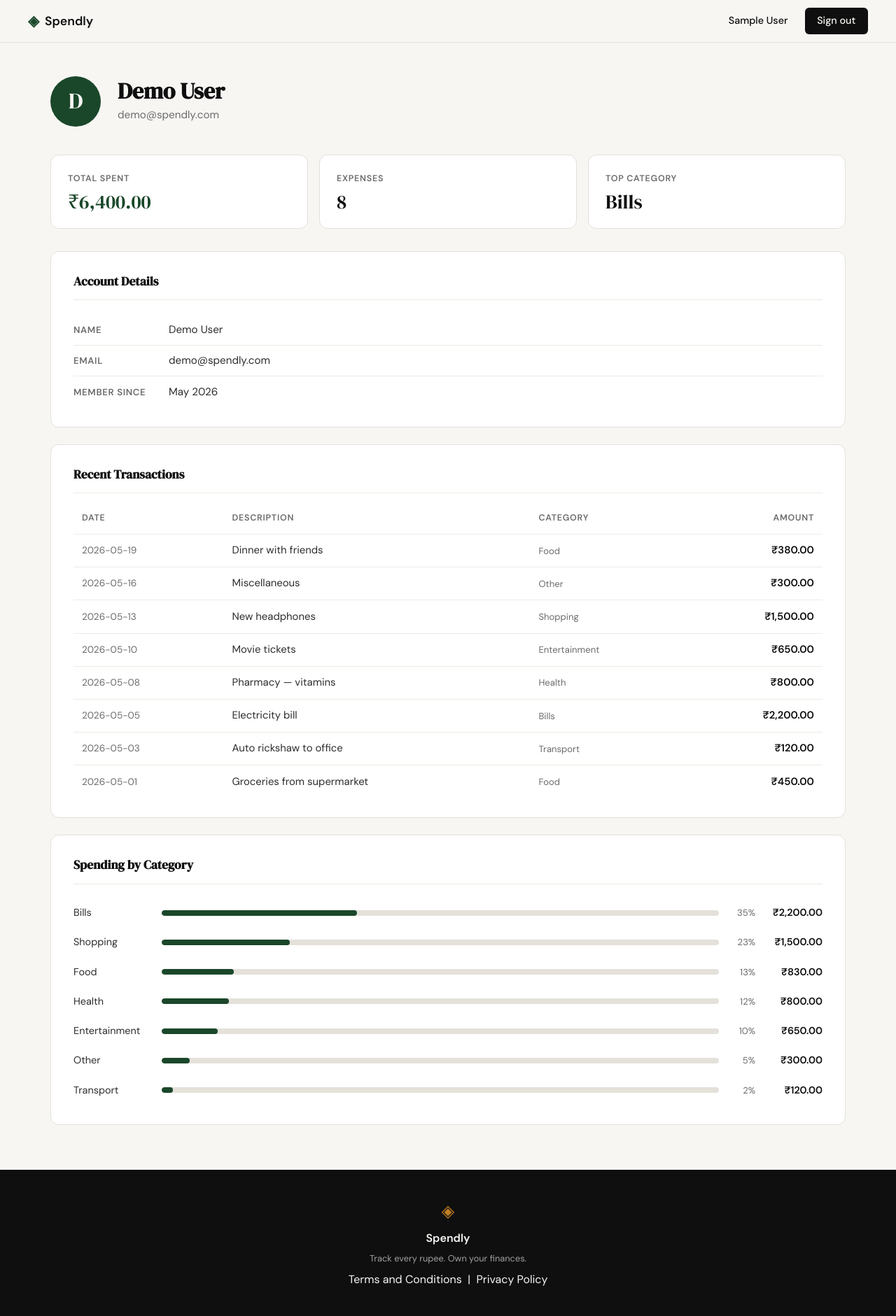
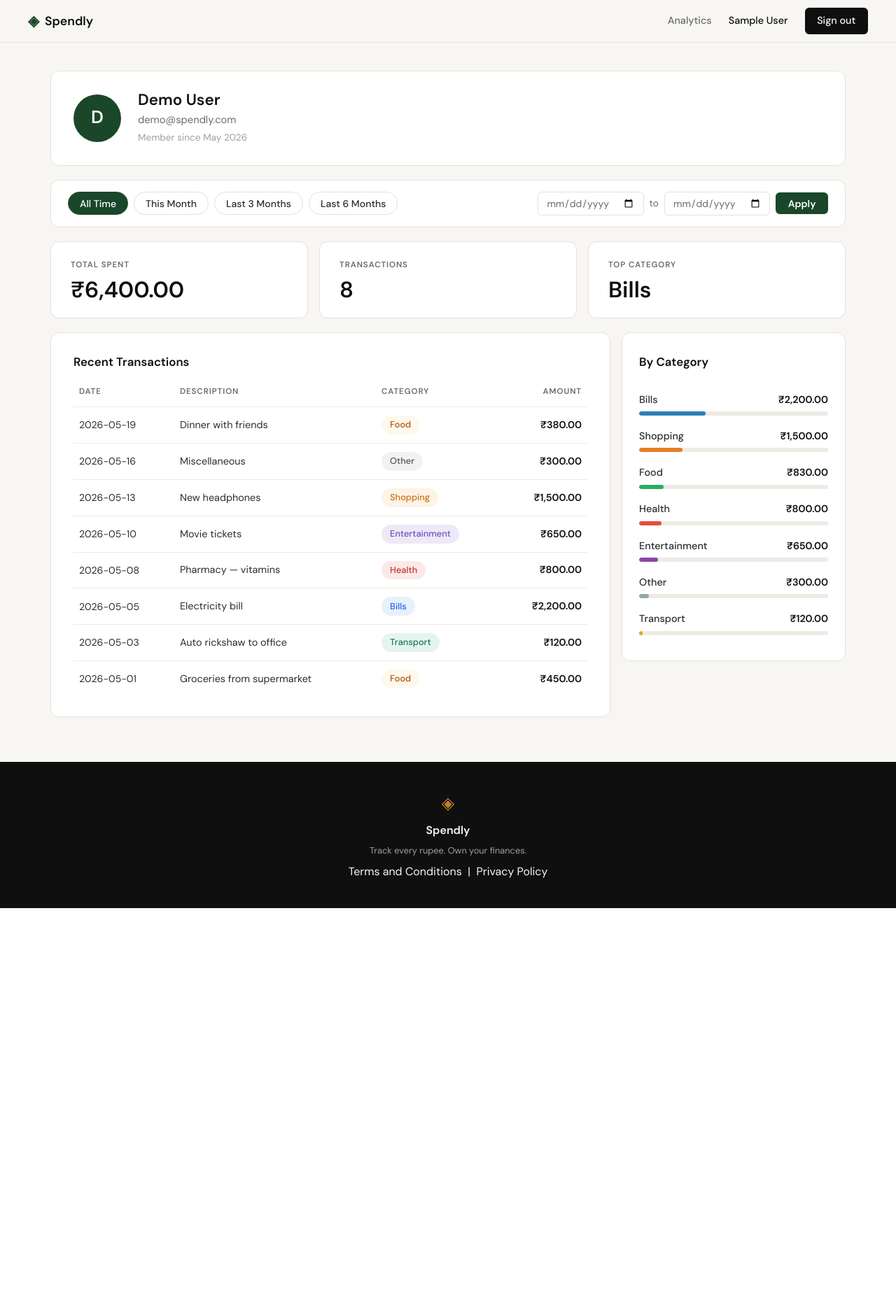
Before and after one commit to rahulnathjogi/spendly, a Flask app: page /profile in a window 1280 px wide. Shown: the whole page at 70% size. After the commit the page ends 1298 px from the top, so only its background shows below. Run offline with Flask 3, Linux system fonts and the light colour scheme; the visitor is signed in with stand-in values (Sample User, id 1); data comes from the database, SQL or seed files in the repository.

Commit message:
redesign profile page UI to match new mockup
- Add Analytics nav link for logged-in users in base.html
- Replace account-details card with compact profile card (avatar, email, member-since)
- Add date filter bar with preset pills (All Time / This Month / Last 3 Months / Last 6 Months) and custom date range inputs
- Switch bottom layout to two-column grid: transactions table + By Category sidebar
- Add per-category colored badges in transactions table
- Add distinct colored progress bars per category in the sidebar

Co-Authored-By: Claude Sonnet 4.6 <noreply@anthropic.com>

```diff
--- a/templates/base.html
+++ b/templates/base.html
@@ -20,6 +20,7 @@
             </a>
             <div class="nav-links">
                 {% if session.get('user_id') %}
+                <a href="{{ url_for('profile') }}" class="nav-link">Analytics</a>
                 <span class="nav-user">{{ session['user_name'] }}</span>
                 <a href="{{ url_for('logout') }}" class="nav-cta">Sign out</a>
                 {% else %}
--- a/templates/profile.html
+++ b/templates/profile.html
@@ -7,166 +7,227 @@
     .profile-page {
         max-width: var(--max-width);
         margin: 0 auto;
-        padding: 3rem 2rem 4rem;
+        padding: 2.5rem 2rem 4rem;
     }
 
-    /* ---- Header ---- */
-    .profile-header {
+    /* ---- Profile Card ---- */
+    .profile-card {
+        background: var(--paper-card);
+        border: 1px solid var(--border);
+        border-radius: var(--radius-md);
+        padding: 1.75rem 2rem;
         display: flex;
         align-items: center;
         gap: 1.5rem;
-        margin-bottom: 2.5rem;
+        margin-bottom: 1.25rem;
     }
 
     .profile-avatar {
-        width: 72px;
-        height: 72px;
+        width: 68px;
+        height: 68px;
         border-radius: 50%;
         background: var(--accent);
-        color: var(--paper);
+        color: #fff;
         display: flex;
         align-items: center;
         justify-content: center;
-        font-family: var(--font-display);
-        font-size: 2rem;
+        font-family: var(--font-body);
+        font-size: 1.6rem;
+        font-weight: 600;
         flex-shrink: 0;
     }
 
-    .profile-header-text h1 {
-        font-family: var(--font-display);
-        font-size: 2rem;
-        line-height: 1.1;
+    .profile-info h1 {
+        font-family: var(--font-body);
+        font-size: 1.4rem;
+        font-weight: 700;
         color: var(--ink);
+        line-height: 1.2;
     }
 
-    .profile-header-text p {
+    .profile-info .profile-email {
+        font-size: 0.92rem;
         color: var(--ink-muted);
-        font-size: 0.95rem;
-        margin-top: 0.25rem;
+        margin-top: 0.2rem;
     }
 
-    /* ---- Stats row ---- */
+    .profile-info .profile-since {
+        font-size: 0.85rem;
+        color: var(--ink-faint);
+        margin-top: 0.15rem;
+    }
+
+    /* ---- Date Filter Bar ---- */
+    .filter-bar {
+        background: var(--paper-card);
+        border: 1px solid var(--border);
+        border-radius: var(--radius-md);
+        padding: 1rem 1.5rem;
+        display: flex;
+        align-items: center;
+        gap: 0.6rem;
+        flex-wrap: wrap;
+        margin-bottom: 1.25rem;
+    }
+
+    .filter-presets {
+        display: flex;
+        gap: 0.5rem;
+        flex-wrap: wrap;
+    }
+
+    .preset-btn {
+        padding: 0.4rem 1rem;
+        border-radius: 999px;
+        border: 1px solid var(--border);
+        background: transparent;
+        font-family: var(--font-body);
+        font-size: 0.875rem;
+        font-weight: 500;
+        color: var(--ink-soft);
+        cursor: pointer;
+        transition: all 0.15s;
+        white-space: nowrap;
+    }
+
+    .preset-btn:hover {
+        border-color: var(--accent);
+        color: var(--accent);
+    }
+
+    .preset-btn.active {
+        background: var(--accent);
+        border-color: var(--accent);
+        color: #fff;
+    }
+
+    .filter-separator {
+        flex: 1;
+    }
+
+    .filter-date-range {
+        display: flex;
+        align-items: center;
+        gap: 0.5rem;
+    }
+
+    .filter-date-range input[type="date"] {
+        padding: 0.38rem 0.7rem;
+        border: 1px solid var(--border);
+        border-radius: var(--radius-sm);
+        font-family: var(--font-body);
+        font-size: 0.875rem;
+        color: var(--ink-muted);
+        background: var(--paper-card);
+        cursor: pointer;
+    }
+
+    .filter-date-range input[type="date"]:focus {
+        outline: none;
+        border-color: var(--accent);
+    }
+
+    .filter-date-range .range-to {
+        font-size: 0.85rem;
+        color: var(--ink-muted);
+    }
+
+    .apply-btn {
+        padding: 0.4rem 1.1rem;
+        background: var(--accent);
+        color: #fff;
+        border: none;
+        border-radius: var(--radius-sm);
+        font-family: var(--font-body);
+        font-size: 0.875rem;
+        font-weight: 600;
+        cursor: pointer;
+        transition: background 0.15s;
+        white-space: nowrap;
+    }
+
+    .apply-btn:hover { background: #163d22; }
+
+    /* ---- Stats Grid ---- */
     .stats-grid {
         display: grid;
         grid-template-columns: repeat(3, 1fr);
         gap: 1rem;
-        margin-bottom: 2rem;
+        margin-bottom: 1.25rem;
     }
 
     .stat-card {
         background: var(--paper-card);
         border: 1px solid var(--border);
         border-radius: var(--radius-md);
-        padding: 1.5rem;
+        padding: 1.5rem 1.75rem;
     }
 
     .stat-label {
-        font-size: 0.78rem;
+        font-size: 0.72rem;
         font-weight: 600;
-        letter-spacing: 0.06em;
+        letter-spacing: 0.08em;
         text-transform: uppercase;
         color: var(--ink-muted);
-        margin-bottom: 0.5rem;
+        margin-bottom: 0.6rem;
     }
 
     .stat-value {
-        font-family: var(--font-display);
-        font-size: 1.75rem;
+        font-family: var(--font-body);
+        font-size: 2rem;
+        font-weight: 700;
         color: var(--ink);
         line-height: 1;
     }
 
-    .stat-card.accent .stat-value {
-        color: var(--accent);
+    /* ---- Bottom two-column layout ---- */
+    .bottom-grid {
+        display: grid;
+        grid-template-columns: 1fr 320px;
+        gap: 1rem;
+        align-items: start;
     }
 
-    /* ---- Account details card ---- */
-    .details-card {
+    /* ---- Transactions Card ---- */
+    .transactions-card {
         background: var(--paper-card);
         border: 1px solid var(--border);
         border-radius: var(--radius-md);
         padding: 1.75rem 2rem;
     }
 
-    .details-card h2 {
-        font-family: var(--font-display);
-        font-size: 1.1rem;
+    .transactions-card h2 {
+        font-family: var(--font-body);
+        font-size: 1.05rem;
+        font-weight: 700;
         color: var(--ink);
         margin-bottom: 1.25rem;
-        padding-bottom: 0.75rem;
-        border-bottom: 1px solid var(--border-soft);
-    }
-
-    .details-row {
-        display: flex;
-        align-items: baseline;
-        gap: 1rem;
-        padding: 0.6rem 0;
-        border-bottom: 1px solid var(--border-soft);
-    }
-
-    .details-row:last-child {
-        border-bottom: none;
-    }
-
-    .details-key {
-        font-size: 0.82rem;
-        font-weight: 600;
-        color: var(--ink-muted);
-        text-transform: uppercase;
-        letter-spacing: 0.05em;
-        min-width: 120px;
-    }
-
-    .details-val {
-        font-size: 0.95rem;
-        color: var(--ink-soft);
-    }
-
-    /* ---- Transactions (SA1 adds styles below) ---- */
-    .transactions-card {
-        background: var(--paper-card);
-        border: 1px solid var(--border);
-        border-radius: var(--radius-md);
-        padding: 1.75rem 2rem;
-        margin-top: 1.5rem;
-    }
-
-    .transactions-card h2 {
-        font-family: var(--font-display);
-        font-size: 1.1rem;
-        color: var(--ink);
-        margin-bottom: 1.25rem;
-        padding-bottom: 0.75rem;
-        border-bottom: 1px solid var(--border-soft);
     }
 
     .transactions-table {
         width: 100%;
         border-collapse: collapse;
-        font-size: 0.93rem;
+        font-size: 0.9rem;
     }
 
     .transactions-table thead th {
         text-align: left;
-        font-size: 0.78rem;
+        font-size: 0.72rem;
         font-weight: 600;
-        letter-spacing: 0.06em;
+        letter-spacing: 0.08em;
         text-transform: uppercase;
         color: var(--ink-muted);
-        padding: 0.4rem 0.75rem 0.75rem;
+        padding: 0 0.5rem 0.75rem;
     }
 
-    .transactions-table thead th:last-child {
-        text-align: right;
-    }
+    .transactions-table thead th:last-child { text-align: right; }
 
     .transactions-table tbody tr {
         border-top: 1px solid var(--border-soft);
     }
 
     .transactions-table tbody td {
-        padding: 0.7rem 0.75rem;
+        padding: 0.75rem 0.5rem;
         color: var(--ink-soft);
         vertical-align: middle;
     }
@@ -177,16 +238,28 @@
         color: var(--ink);
     }
 
-    .transactions-table .tx-date {
+    .tx-date {
         color: var(--ink-muted);
-        font-size: 0.85rem;
         white-space: nowrap;
+        font-size: 0.88rem;
     }
 
-    .transactions-table .tx-category {
-        font-size: 0.82rem;
-        color: var(--ink-muted);
+    /* Category badge */
+    .cat-badge {
+        display: inline-block;
+        padding: 0.2rem 0.75rem;
+        border-radius: 999px;
+        font-size: 0.8rem;
+        font-weight: 500;
     }
+
+    .cat-entertainment { background: #ede9f6; color: #6d4fc2; }
+    .cat-transport     { background: #e6f4f0; color: #1a7a5e; }
+    .cat-shopping      { background: #fef3e7; color: #c97316; }
+    .cat-food          { background: #fef9ec; color: #b45309; }
+    .cat-health        { background: #fde8e8; color: #c0392b; }
+    .cat-bills         { background: #e8f0fd; color: #2563eb; }
+    .cat-other         { background: #f2f2f2; color: #555; }
 
     .transactions-empty {
         text-align: center;
@@ -195,65 +268,66 @@
         font-size: 0.95rem;
     }
 
-    /* ---- Category Breakdown (SA3 adds styles below) ---- */
+    /* ---- By Category Card ---- */
     .categories-card {
         background: var(--paper-card);
         border: 1px solid var(--border);
         border-radius: var(--radius-md);
-        padding: 1.75rem 2rem;
-        margin-top: 1.5rem;
+        padding: 1.75rem 1.5rem;
     }
 
     .categories-card h2 {
-        font-family: var(--font-display);
-        font-size: 1.1rem;
+        font-family: var(--font-body);
+        font-size: 1.05rem;
+        font-weight: 700;
         color: var(--ink);
         margin-bottom: 1.25rem;
-        padding-bottom: 0.75rem;
-        border-bottom: 1px solid var(--border-soft);
     }
 
     .category-row {
+        padding: 0.55rem 0;
+    }
+
+    .category-row-top {
         display: flex;
-        align-items: center;
-        gap: 1rem;
-        padding: 0.6rem 0;
+        justify-content: space-between;
+        align-items: baseline;
+        margin-bottom: 0.35rem;
     }
 
     .category-name {
         font-size: 0.9rem;
         color: var(--ink-soft);
-        min-width: 110px;
-    }
-
-    .category-bar-wrap {
-        flex: 1;
-        background: var(--border);
-        border-radius: 999px;
-        height: 8px;
-        overflow: hidden;
-    }
-
-    .category-bar-fill {
-        height: 100%;
-        background: var(--accent);
-        border-radius: 999px;
-    }
-
-    .category-pct {
-        font-size: 0.82rem;
-        color: var(--ink-muted);
-        min-width: 36px;
-        text-align: right;
+        font-weight: 500;
     }
 
     .category-amount {
         font-size: 0.9rem;
         font-weight: 600;
         color: var(--ink);
-        min-width: 80px;
-        text-align: right;
     }
+
+    .category-bar-wrap {
+        width: 100%;
+        background: var(--border-soft);
+        border-radius: 999px;
+        height: 6px;
+        overflow: hidden;
+    }
+
+    .category-bar-fill {
+        height: 100%;
+        border-radius: 999px;
+    }
+
+    /* Per-category bar colors */
+    .bar-health        { background: #e74c3c; }
+    .bar-entertainment { background: #8e44ad; }
+    .bar-transport     { background: #f39c12; }
+    .bar-shopping      { background: #e67e22; }
+    .bar-food          { background: #27ae60; }
+    .bar-bills         { background: #2980b9; }
+    .bar-other         { background: #95a5a6; }
 
     .categories-empty {
         text-align: center;
@@ -262,9 +336,27 @@
         font-size: 0.95rem;
     }
 
+    /* ---- Flash messages ---- */
+    .flash-messages { margin-bottom: 1rem; }
+    .flash-msg {
+        padding: 0.75rem 1rem;
+        border-radius: var(--radius-sm);
+        font-size: 0.9rem;
+        margin-bottom: 0.5rem;
+    }
+    .flash-msg.error   { background: var(--danger-light); color: var(--danger); }
+    .flash-msg.warning { background: #fff8e1; color: #b45309; }
+    .flash-msg.success { background: var(--accent-light); color: var(--accent); }
+
+    /* ---- Responsive ---- */
+    @media (max-width: 900px) {
+        .bottom-grid { grid-template-columns: 1fr; }
+    }
+
     @media (max-width: 600px) {
         .stats-grid { grid-template-columns: 1fr; }
-        .profile-header { flex-direction: column; align-items: flex-start; }
+        .filter-bar { flex-direction: column; align-items: flex-start; }
+        .filter-separator { display: none; }
     }
 </style>
 {% endblock %}
@@ -272,21 +364,67 @@
 {% block content %}
 <div class="profile-page">
 
-    <div class="profile-header">
+    {% with messages = get_flashed_messages(with_categories=true) %}
+    {% if messages %}
+    <div class="flash-messages">
+        {% for category, message in messages %}
+        <div class="flash-msg {{ category }}">{{ message }}</div>
+        {% endfor %}
+    </div>
+    {% endif %}
+    {% endwith %}
+
+    <!-- Profile Card -->
+    <div class="profile-card">
         <div class="profile-avatar">{{ user.name[0] | upper }}</div>
-        <div class="profile-header-text">
+        <div class="profile-info">
             <h1>{{ user.name }}</h1>
-            <p>{{ user.email }}</p>
+            <p class="profile-email">{{ user.email }}</p>
+            <p class="profile-since">Member since {{ user.member_since }}</p>
         </div>
     </div>
 
+    <!-- Date Filter Bar -->
+    <form method="get" action="{{ url_for('profile') }}">
+        <div class="filter-bar">
+            <div class="filter-presets">
+                <button type="submit" name="preset" value="all"
+                    class="preset-btn {% if not request.args.get('preset') or request.args.get('preset') == 'all' %}active{% endif %}">
+                    All Time
+                </button>
+                <button type="submit" name="preset" value="month"
+                    class="preset-btn {% if request.args.get('preset') == 'month' %}active{% endif %}">
+                    This Month
+                </button>
+                <button type="submit" name="preset" value="3months"
+                    class="preset-btn {% if request.args.get('preset') == '3months' %}active{% endif %}">
+                    Last 3 Months
+                </button>
+                <button type="submit" name="preset" value="6months"
+                    class="preset-btn {% if request.args.get('preset') == '6months' %}active{% endif %}">
+                    Last 6 Months
+                </button>
+            </div>
+            <div class="filter-separator"></div>
+            <div class="filter-date-range">
+                <input type="date" name="date_from"
+                    value="{{ request.args.get('date_from', '') }}">
+                <span class="range-to">to</span>
+                <input type="date" name="date_to"
+                    value="{{ request.args.get('date_to', '') }}">
+                <button type="submit" class="apply-btn">Apply</button>
+            </div>
+        </div>
+    </form>
+
+    <!-- Stats Row -->
     <div class="stats-grid">
-        <div class="stat-card accent">
+        <div class="stat-card">
             <div class="stat-label">Total Spent</div>
             <div class="stat-value">{{ stats.total_spent | inr }}</div>
         </div>
         <div class="stat-card">
-            <div class="stat-label">Expenses</div>
+            <div class="stat-label">Transactions</div>
             <div class="stat-value">{{ stats.transaction_count }}</div>
         </div>
         <div class="stat-card">
@@ -295,23 +433,10 @@
         </div>
     </div>
 
-    <div class="details-card">
-        <h2>Account Details</h2>
-        <div class="details-row">
-            <span class="details-key">Name</span>
-            <span class="details-val">{{ user.name }}</span>
-        </div>
-        <div class="details-row">
-            <span class="details-key">Email</span>
-            <span class="details-val">{{ user.email }}</span>
-        </div>
-        <div class="details-row">
-            <span class="details-key">Member Since</span>
-            <span class="details-val">{{ user.member_since }}</span>
-        </div>
-    </div>
+    <!-- Bottom: Transactions + By Category -->
+    <div class="bottom-grid">
 
-    <!-- ── Recent Transactions ── SA1 implements this section ────────── -->
+        <!-- Recent Transactions -->
         <div class="transactions-card">
             <h2>Recent Transactions</h2>
             {% if transactions %}
@@ -329,7 +454,11 @@
                     <tr>
                         <td class="tx-date">{{ t.date }}</td>
                         <td>{{ t.description }}</td>
-                    <td class="tx-category">{{ t.category }}</td>
+                        <td>
+                            <span class="cat-badge cat-{{ t.category | lower }}">
+                                {{ t.category }}
+                            </span>
+                        </td>
                         <td>{{ t.amount | inr }}</td>
                     </tr>
                     {% endfor %}
@@ -340,18 +469,20 @@
             {% endif %}
         </div>
 
-    <!-- ── Category Breakdown ── SA3 implements this section ─────────── -->
+        <!-- By Category -->
         <div class="categories-card">
-        <h2>Spending by Category</h2>
+            <h2>By Category</h2>
             {% if categories %}
                 {% for c in categories %}
                 <div class="category-row">
+                    <div class="category-row-top">
                         <span class="category-name">{{ c.name }}</span>
+                        <span class="category-amount">{{ c.amount | inr }}</span>
+                    </div>
                     <div class="category-bar-wrap">
-                    <div class="category-bar-fill" style="width: {{ c.pct }}%"></div>
+                        <div class="category-bar-fill bar-{{ c.name | lower }}"
+                             style="width: {{ c.pct }}%"></div>
                     </div>
-                <span class="category-pct">{{ c.pct }}%</span>
-                <span class="category-amount">{{ c.amount | inr }}</span>
                 </div>
                 {% endfor %}
             {% else %}
@@ -360,4 +491,6 @@
         </div>
 
     </div>
+
+</div>
 {% endblock %}
```
Lines whose indentation alone changed are shown as unchanged.
